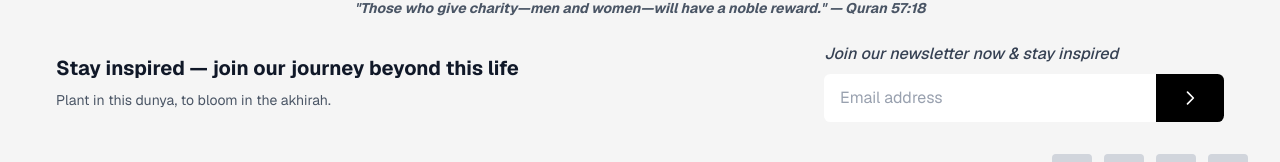
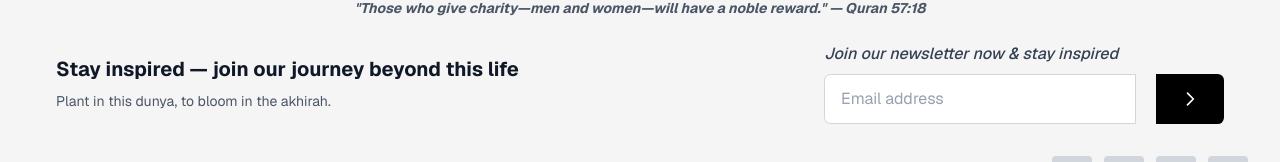
Before and after one commit to Akshi1277/tpf_frontend, a Next.js app: page / in a window 1280 px wide. Shown: the part 5955-6117 px from the top of the page. Built offline with nearby package versions, Linux system fonts and the light colour scheme; no server answers.

Commit message:
update Footer.jsx

```diff
--- a/src/components/layout/Footer.jsx
+++ b/src/components/layout/Footer.jsx
@@ -172,7 +172,7 @@ export default function Footer({ darkMode }) {
                 <input
                   type="email"
                   placeholder="Email address"
-                  className={`flex-1 px-4 py-3 rounded-l-lg focus:outline-gray-500 focus:ring-2 ${
+                  className={`flex-1 px-4 py-3 mr-5 border rounded-l-lg focus:outline-gray-500 focus:ring-2 ${
                     darkMode
                       ? 'bg-zinc-800 border-zinc-700 text-white placeholder-zinc-500'
                       : 'bg-white border-gray-300 text-gray-900 placeholder-gray-400'
```
